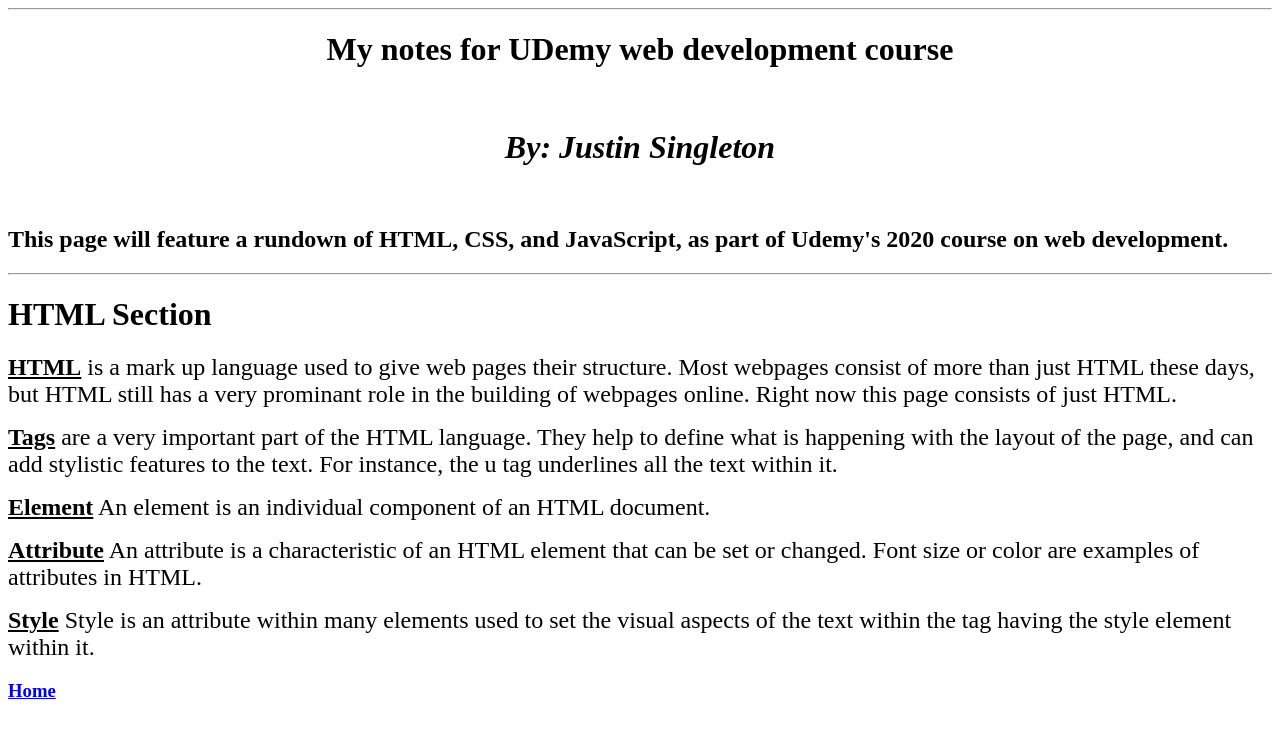
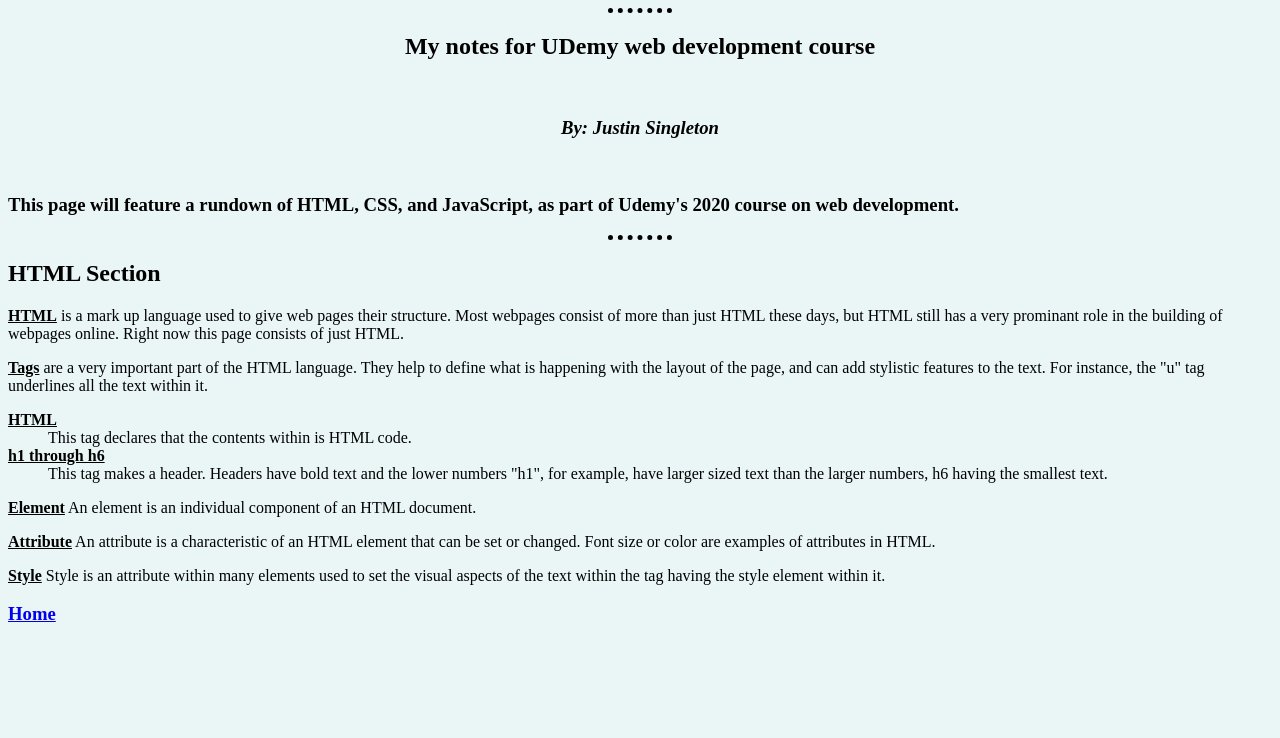
Before and after one commit to JustinSingleton303/cv, a plain HTML site: page myNotes.html in a window 1280 px wide. Drawn offline with Linux system fonts and the light colour scheme.

Commit message:
css added
added css folder with styles.css in the folder

```diff
--- /dev/null
+++ b/css/styles.css
@@ -0,0 +1,15 @@
+
+
+body{
+  background-color:#EAF6F6;
+}
+hr{
+
+
+
+  border-style: none;
+  border-top-style: dotted;
+  border-width: 5px;
+  height: 0px;
+  width:5%;
+}
--- a/myNotes.html
+++ b/myNotes.html
@@ -2,26 +2,28 @@
 
 <head>
   <title>My Web-Dev Notes</title>
+  <link rel="stylesheet" href="css/styles.css">
+
 </head>
 
-<body>
+<body >
 
   <hr>
 
   <!-- Comments look like this in html -->
-  <h1 style="text-align: center;">My notes for UDemy
-    web development course</h1>
+  <h2 style="text-align: center;">My notes for UDemy
+    web development course</h2>
 
   <br>
-  <h1 style="text-align: center;"><em>By: Justin Singleton</em></h1>
+  <h3 style="text-align: center;"><em>By: Justin Singleton</em></h3>
   <br>
-  <h2>This page
+  <h3>This page
   will feature a rundown of HTML, CSS, and JavaScript, as part of Udemy's
-  2020 course on web development.</h2>
+  2020 course on web development.</h3>
   <hr>
-  <h1>HTML Section</h1>
+  <h2>HTML Section</h2>
   <p>
-    <font size="5">
+    <font>
       <strong><u>HTML</u></strong> is a mark up language used to give web pages their structure.
       Most webpages consist of more than just HTML these days, but HTML still
       has a very prominant role in the building of webpages online. Right now
@@ -29,26 +31,42 @@
     </font>
   </p>
   <p>
-    <font size="5">
+    <font>
     <strong><u>Tags</u></strong> are a very important part of the HTML language.  They help to
     define what is happening with the layout of the page, and can add stylistic
-    features to the text.  For instance, the u tag underlines all the text
+    features to the text.  For instance, the "u" tag underlines all the text
     within it.</font>
+    <dl>
+      <dt><strong><u>HTML</u></strong></dt>
+      <dd>
+        This tag declares that the contents
+        within is HTML code.
+      </dd>
+
+        <dt><strong><u>h1 through h6</u></strong></dt>
+        <dd>This tag makes a header.
+        Headers have bold text and the lower numbers "h1", for example,
+        have larger sized text than the larger numbers, h6 having the
+        smallest text.
+      </dd>
+    </dl>
+
+    </ul>
   </p>
   <p>
-    <font size="5">
+    <font>
       <strong><u>Element</u></strong> An element is an individual component
       of an HTML document.
     </font>
     </p>
   <p>
-    <font size="5">
+    <font>
         <strong><u>Attribute</u></strong> An attribute is a characteristic of
         an HTML element that can be set or changed. Font size or color are
         examples of attributes in HTML.</font>
   </p>
   <p>
-    <font size="5">
+    <font>
       <strong><u>Style</u></strong> Style is an attribute within many elements
       used to set the visual aspects of the text within the tag having the style
       element within it.
```
Also changed, not shown: contactInfo.html (+1 -0 lines), index.html (+7 -5 lines).
